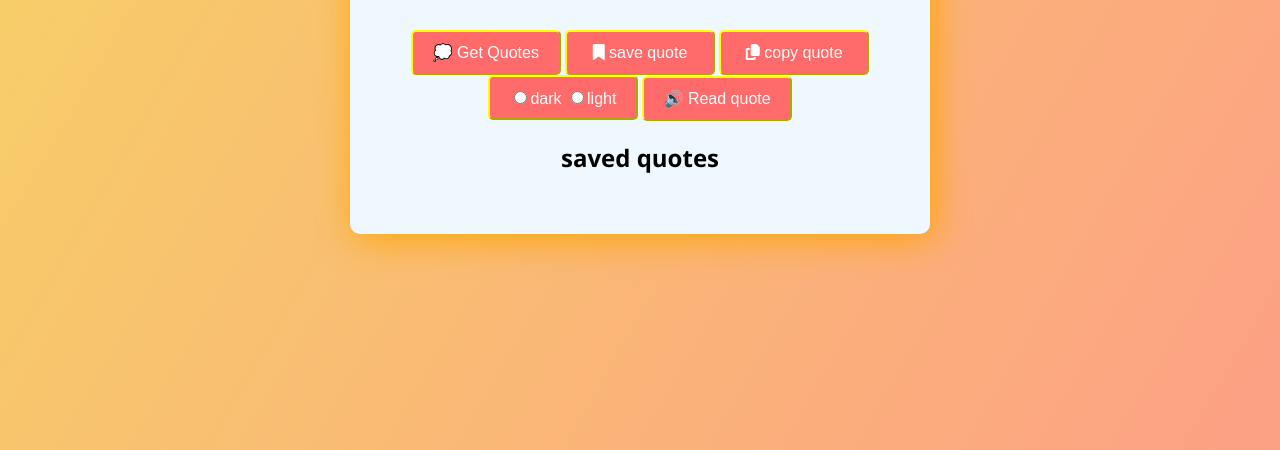
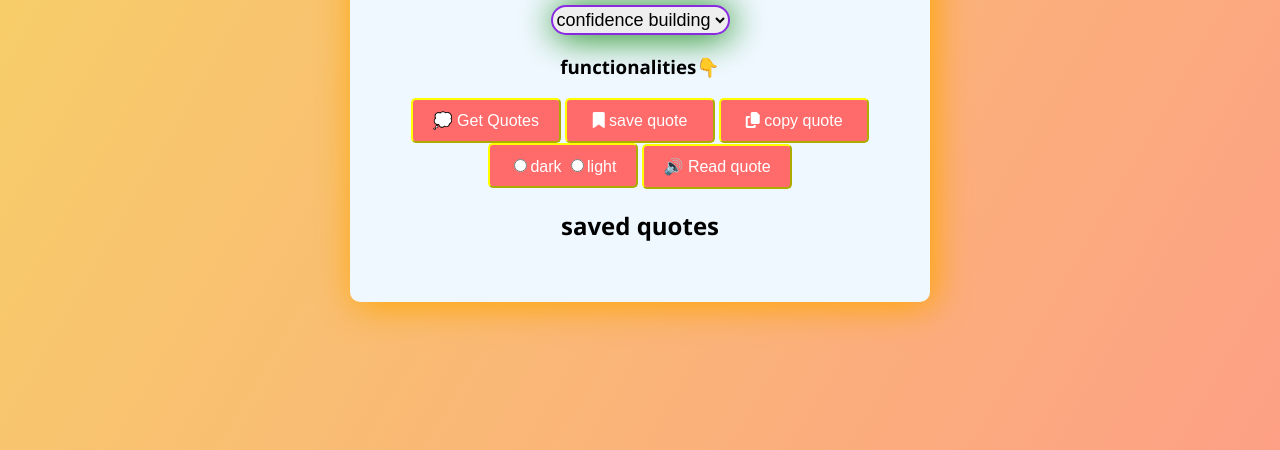
Before and after one commit to chetan-j123/motivational-quote-generator, a plain HTML site: page index.html in a window 1280 px wide. Shown: the part 366-816 px from the top of the page. Drawn offline with Linux system fonts and the light colour scheme.

Commit message:
Update index.html
added dropdown

```diff
--- a/index.html
+++ b/index.html
@@ -13,6 +13,17 @@
     <div id="quote-box">
         <h3 id="quote">click the button to get inspired</h3>
     </div>
+          <h3>select category of quotes👇</h3>
+
+    <select style="width: auto;height: 30px;font-size: 18px;border-radius: 20px;box-shadow: 2px 2px 36px green;border: 2px solid blueviolet;"id="categories">
+        <option value="confidencebuilding">confidence building</option>
+         <option value="timemanagement">time management</option>
+          <option value="overcomingfailure">overcoming failure</option>
+           <option value="dailymotivation">daily Motivaton</option>
+                <option value="selfdiscipline">Self Discipline</option>
+                     <option value="hardwork">hard work</option>
+        </select>
+<h3>functionalities👇</h3>
     <button id="new-quote">
        💭 Get Quotes
     </button>
```
